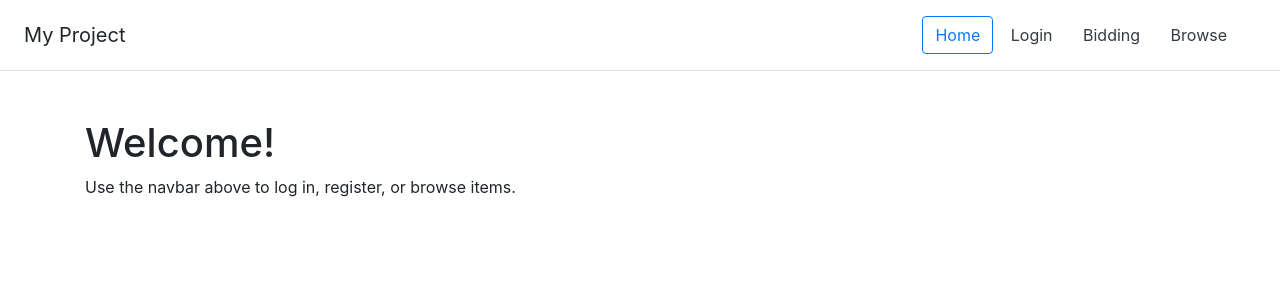
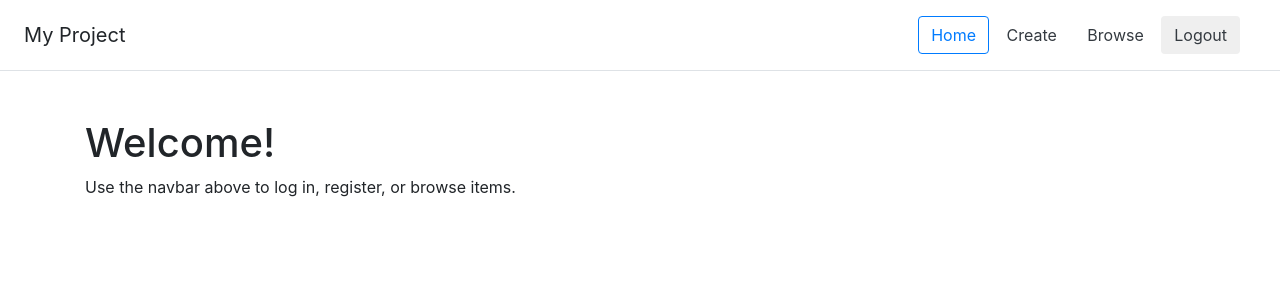
Before and after one commit to Kjets22/dp_project, a Flask app: page / in a window 1280 px wide. Shown: the top 300 px of the page. Run offline with Flask 3, Linux system fonts and the light colour scheme; the visitor is signed in with stand-in values (Sample User, id 1); some libraries are stand-ins or nearby versions.

Commit message:
feat: user logout

```diff
--- a/app/__init__.py
+++ b/app/__init__.py
@@ -331,8 +331,9 @@ def create_app():
     @app.route('/auth/logout', methods=['POST'])
     @login_required
     def auth_logout():
-        logout_user()
-        return jsonify(message="Logged out"), 200
+        if  request.method == "POST":
+            logout_user()
+        return render_template("/auth/logout.html")
 
     # -----------------------
     # Bidding Endpoints
--- a/app/models.py
+++ b/app/models.py
@@ -21,6 +21,7 @@ class User(UserMixin, db.Model):
 
     def check_password(self, password):
         return check_password_hash(self.password_hash, password)
+
     def __repr__(self):
         return f"<User {self.username!r}>"
 
--- a/app/templates/auth/register.html
+++ b/app/templates/auth/register.html
@@ -97,10 +97,10 @@ async function checkUsername() {
     const { available } = await res.json();
 
     if (available) {
-      resultDiv.textContent = "✅ Username is available!";
+      resultDiv.textContent = "Username is available!";
       resultDiv.classList.add("text-success");
     } else {
-      resultDiv.textContent = "❌ Username is already taken.";
+      resultDiv.textContent = "Username is already taken.";
       resultDiv.classList.add("text-danger");
     }
 
--- a/app/templates/base.html
+++ b/app/templates/base.html
@@ -1,30 +1,54 @@
+<!-- templates/base.html -->
 <!DOCTYPE html>
 <html lang="en">
 <head>
-    <meta charset="UTF-8">
-    <title>
-        {% block title %}
-        {% endblock %}
-    </title>
-    <link rel="stylesheet" href="https://maxcdn.bootstrapcdn.com/bootstrap/4.0.0/css/bootstrap.min.css"
-          integrity="sha384-Gn5384xqQ1aoWXA+058RXPxPg6fy4IWvTNh0E263XmFcJlSAwiGgFAW/dAiS6JXm" crossorigin="anonymous">
-    <link rel="stylesheet" href="{{ url_for('static', filename='style.css') }}">
+  <meta charset="UTF-8">
+  <title>{% block title %}{% endblock %}</title>
+  <link rel="stylesheet"
+        href="https://maxcdn.bootstrapcdn.com/bootstrap/4.0.0/css/bootstrap.min.css"
+        integrity="sha384-…” crossorigin="anonymous">
+  <link rel="stylesheet" href="{{ url_for('static', filename='style.css') }}">
 </head>
 <body>
 
-<!-- nav -->
-<div class="d-flex flex-column flex-md-row align-items-center p-3 px-md-4 mb-3 bg-white border-bottom box-shadow">
+  <!-- nav -->
+  <div class="d-flex flex-column flex-md-row align-items-center
+              p-3 px-md-4 mb-3 bg-white border-bottom box-shadow">
     <h5 class="my-0 mr-md-auto font-weight-normal">My Project</h5>
     <nav class="my-2 my-md-0 mr-md-3">
-        <a class="btn btn-outline-primary" href="/">Home</a>
-        <a class="btn btn-outline-fix text-dark" href="{{ url_for('auth_login') }}">Login</a>
-        <a class="btn btn-outline-fix text-dark" href="/register">Bidding</a>
-        <a class="btn btn-outline-fix text-dark" href="/browse">Browse</a>
+
+      <!-- always show Home -->
+      <a class="btn btn-outline-primary" href="/">Home</a>
+
+      {% if current_user.is_authenticated %}
+        <!-- when logged in: show Create, Browse, and a Logout button -->
+        <a class="btn btn-outline-fix text-dark" href="{{ url_for('create_item') }}">
+          Create
+        </a>
+        <a class="btn btn-outline-fix text-dark" href="/browse">
+          Browse
+        </a>
+
+        <!-- logout must be a POST to /auth/logout -->
+        <form method="POST"
+              action="{{ url_for('auth_logout') }}"
+              style="display:inline;">
+          <!-- include CSRF token here if you’re using one -->
+          <button type="submit" class="btn btn-outline-fix text-dark">
+            Logout
+          </button>
+        </form>
+      {% else %}
+        <!-- when not logged in: show Login link -->
+        <a class="btn btn-outline-fix text-dark" href="{{ url_for('auth_login') }}">
+          Login
+        </a>
+      {% endif %}
+
     </nav>
-</div>
+  </div>
 
-{% block content %}
-{% endblock %}
+  {% block content %}{% endblock %}
 
 <script src="https://code.jquery.com/jquery-3.2.1.slim.min.js"
         integrity="sha384-KJ3o2DKtIkvYIK3UENzmM7KCkRr/rE9/Qpg6aAZGJwFDMVNA/GpGFF93hXpG5KkN"
```
Also changed, not shown: app/templates/auth/logout.html (added, +14 -0 lines), app/templates/user/detail.html (deleted, +0 -30 lines).
